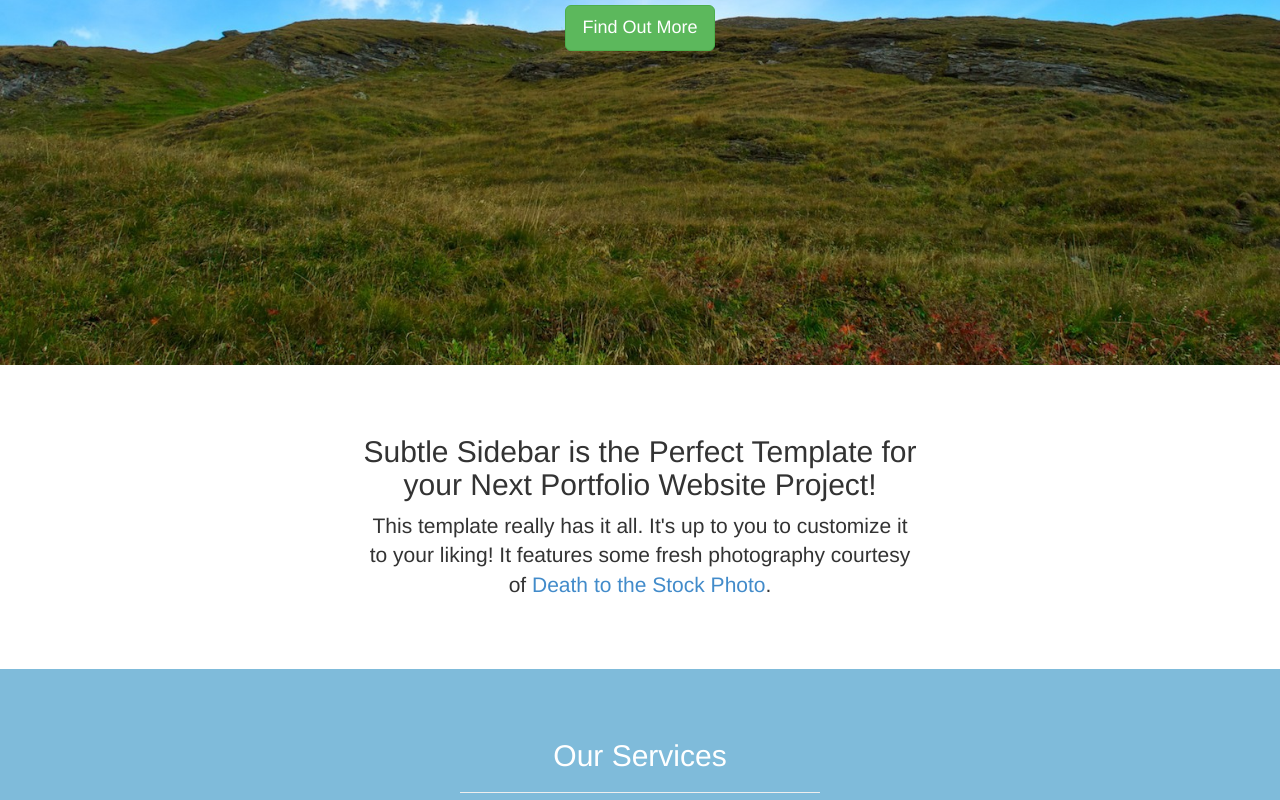
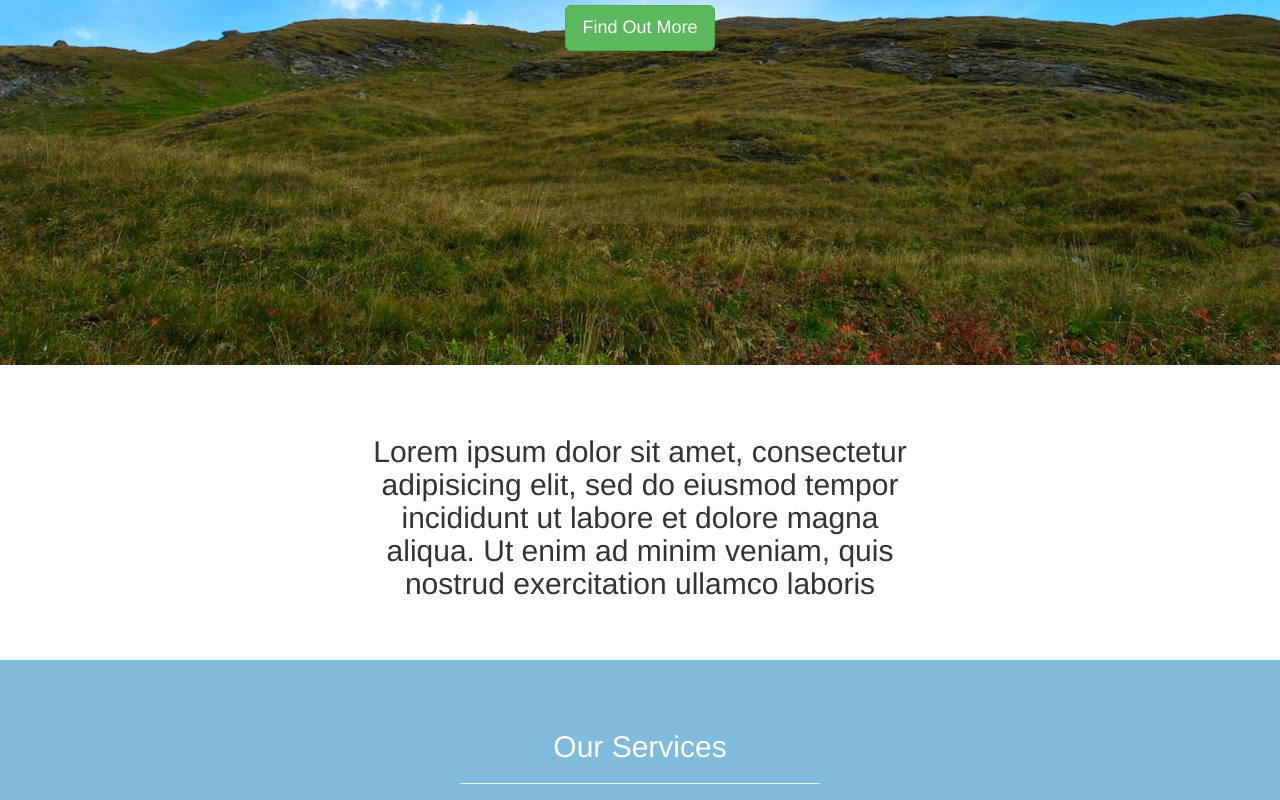
Before and after one commit to ncfausti/eniapp, a website: page index.html in a window 1280 px wide. Shown: the part 435-1235 px from the top of the page. Drawn offline with nearby package versions, Linux system fonts and the light colour scheme.

Commit message:
updated home

```diff
--- a/index.html
+++ b/index.html
@@ -46,8 +46,7 @@
       <div class="container">
         <div class="row">
           <div class="col-md-6 col-md-offset-3 text-center">
-            <h2>Subtle Sidebar is the Perfect Template for your Next Portfolio Website Project!</h2>
-            <p class="lead">This template really has it all. It's up to you to customize it to your liking! It features some fresh photography courtesy of <a target="_blank" href="http://join.deathtothestockphoto.com/">Death to the Stock Photo</a>.</p>
+            <h2>Lorem ipsum dolor sit amet, consectetur adipisicing elit, sed do eiusmod tempor incididunt ut labore et dolore magna aliqua. Ut enim ad minim veniam, quis nostrud exercitation ullamco laboris</h2>
           </div>
         </div>
       </div>
```
